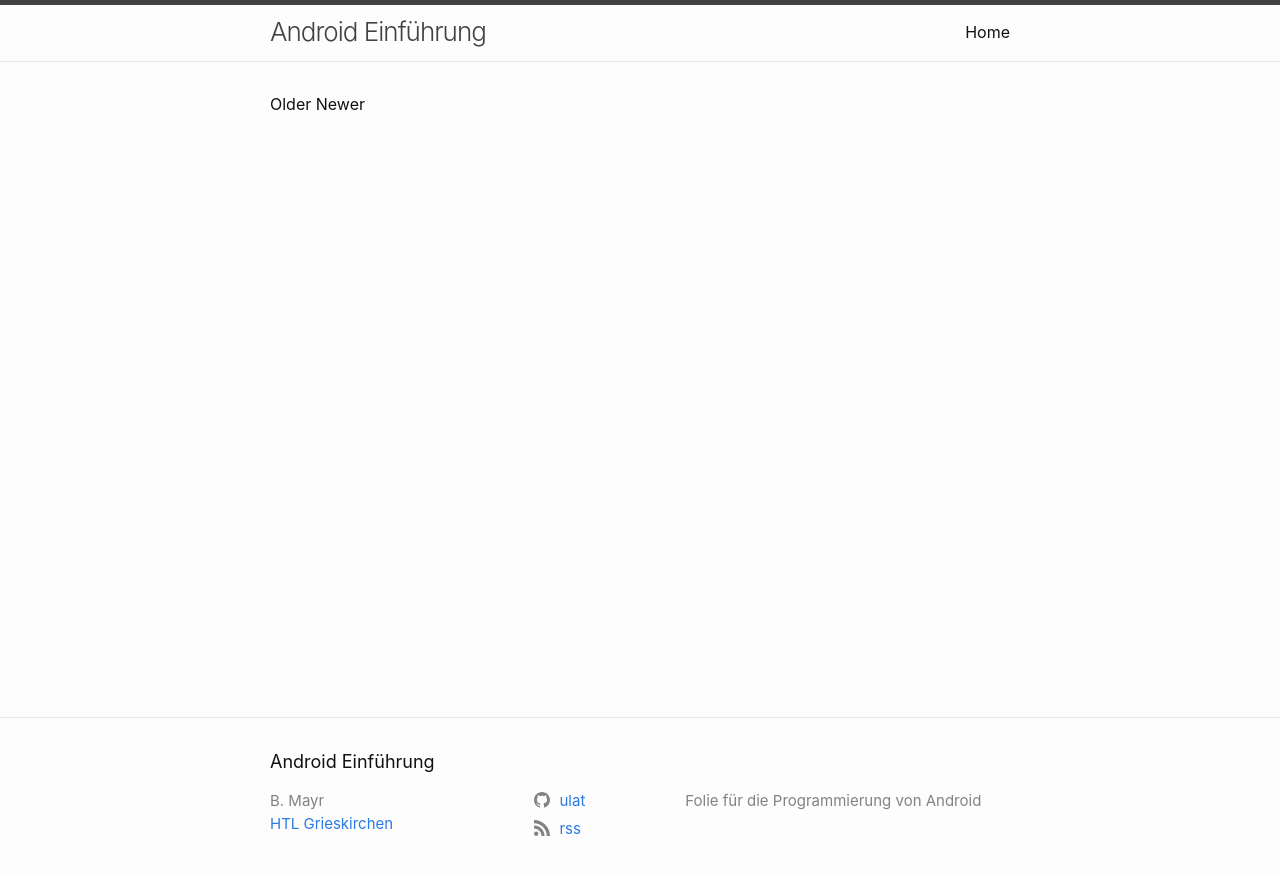
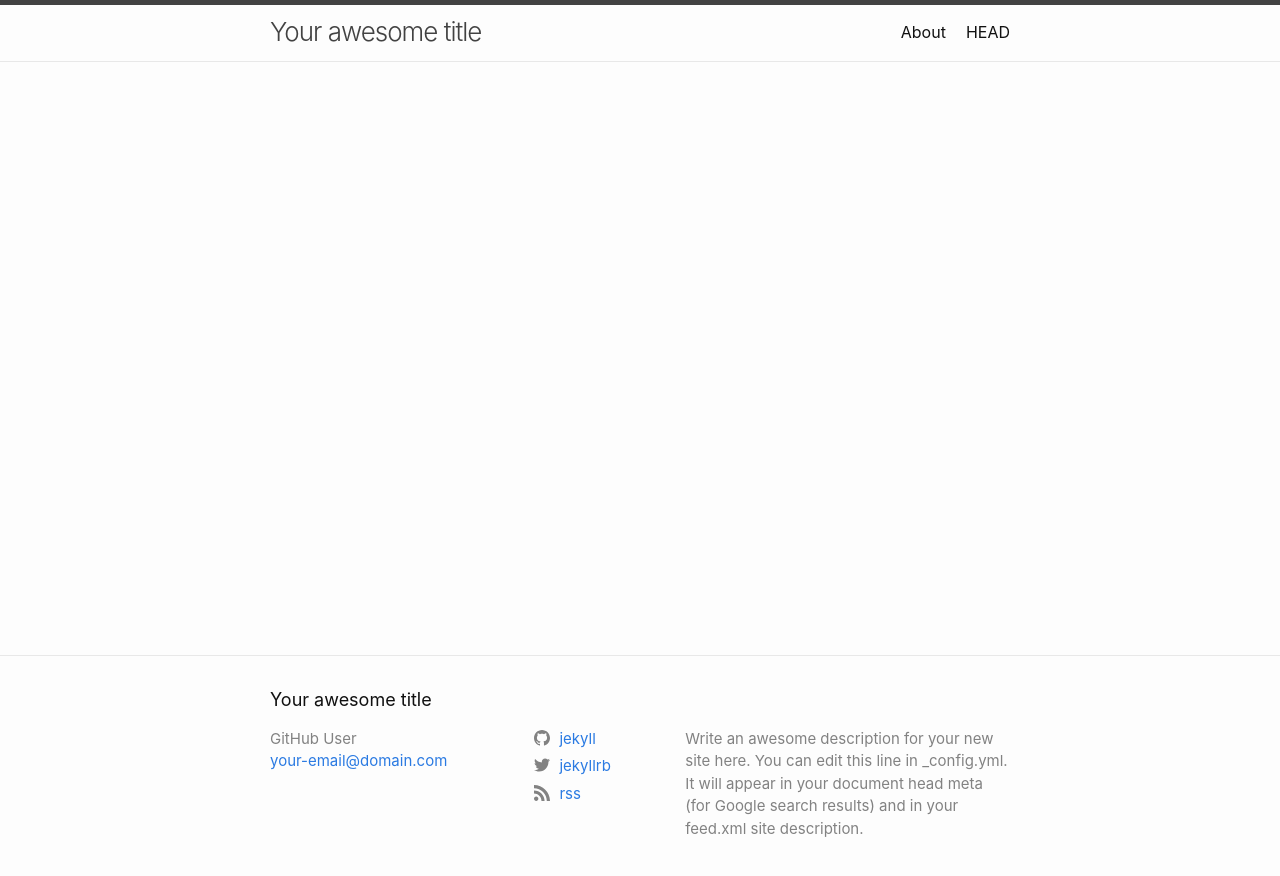
Before and after one commit to ulat/HTL-Android-Slides, a Jekyll site: the page built from index.md, in a window 1280 px wide. Shown: the top 876 px of the page. Built offline with Jekyll 4.4.1, drawn with Linux system fonts in a browser that asks for light colours.

Commit message:
fix css bug

```diff
--- a/_config.yml
+++ b/_config.yml
@@ -1,12 +1,14 @@
-title: Android Einführung
-author: B. Mayr
-email: HTL Grieskirchen
+title: Your awesome title
+author: GitHub User
+email: your-email@domain.com
 description: > # this means to ignore newlines until "twitter_username:"
-  Folie für die Programmierung von Android
+  Write an awesome description for your new site here. You can edit this
+  line in _config.yml. It will appear in your document head meta (for
+  Google search results) and in your feed.xml site description.
 
 # social links
-twitter_username:
-github_username:  ulat
+twitter_username: jekyllrb
+github_username:  jekyll
 rss: rss
 # dribbble_username: jekyll
 # facebook_username: jekyll
--- a/index.html
+++ /dev/null
@@ -1,33 +0,0 @@
----
-layout: default
-title: Home
----
-
-<div class="posts">
-  {% for post in paginator.posts %}
-  <article class="post">
-    <h1 class="post-title">
-      <a href="{{ site.baseurl }}{{ post.url }}">
-        {{ post.title }}
-      </a>
-    </h1>
-
-    <time datetime="{{ post.date | date_to_xmlschema }}" class="post-date">{{ post.date | date_to_string }}</time>
-
-    {{ post.content }}
-  </article>
-  {% endfor %}
-</div>
-
-<div class="pagination">
-  {% if paginator.next_page %}
-    <a class="pagination-item older" href="{{ paginator.next_page_path | prepend: site.baseurl }}">Older</a>
-  {% else %}
-    <span class="pagination-item older">Older</span>
-  {% endif %}
-  {% if paginator.previous_page %}
-    <a class="pagination-item newer" href="{{ paginator.previous_page_path | prepend: site.baseurl }}">Newer</a>
-  {% else %}
-    <span class="pagination-item newer">Newer</span>
-  {% endif %}
-</div>
--- /dev/null
+++ b/index.md
@@ -0,0 +1,9 @@
+---
+#
+# By default, content added below the "---" mark will appear in the home page
+# between the top bar and the list of recent posts.
+# To change the home page layout, edit the _layouts/home.html file.
+# See: https://jekyllrb.com/docs/themes/#overriding-theme-defaults
+#
+layout: home
+---
--- a/styles.scss
+++ /dev/null
@@ -1,29 +0,0 @@
----
-# Use a comment to ensure Jekyll reads the file to be transformed into CSS later
-# only main files contain this front matter, not partials.
----
-
-//
-//                        ___
-//                       /\_ \
-//  _____     ___     ___\//\ \      __
-// /\ '__`\  / __`\  / __`\\ \ \   /'__`\
-// \ \ \_\ \/\ \_\ \/\ \_\ \\_\ \_/\  __/
-//  \ \ ,__/\ \____/\ \____//\____\ \____\
-//   \ \ \/  \/___/  \/___/ \/____/\/____/
-//    \ \_\
-//     \/_/
-//
-// Designed, built, and released under MIT license by @mdo. Learn more at
-// https://github.com/poole/poole.
-
-@import "variables";
-@import "base";
-@import "type";
-@import "syntax";
-@import "code";
-@import "layout";
-@import "masthead";
-@import "posts";
-@import "pagination";
-@import "message";
```
Also changed, not shown: History.markdown (added, +170 -0 lines), about.md (added, +18 -0 lines), README.md, 2 other files.
